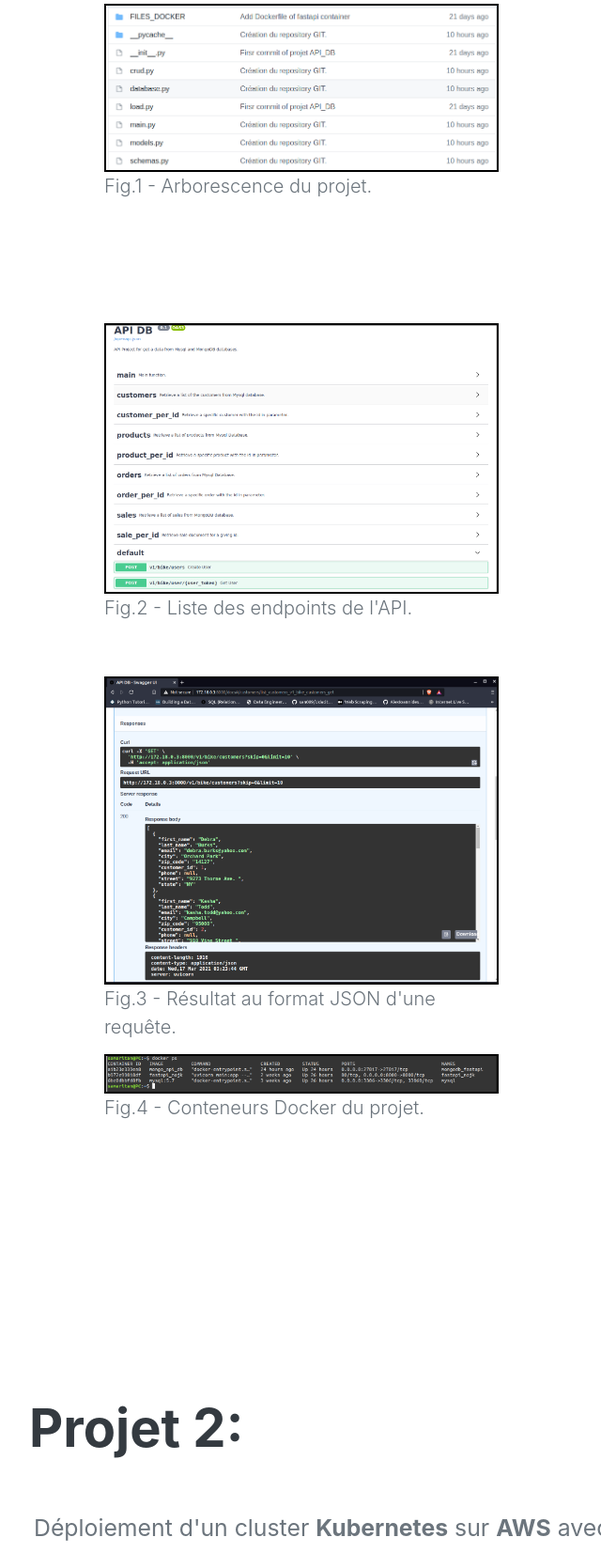
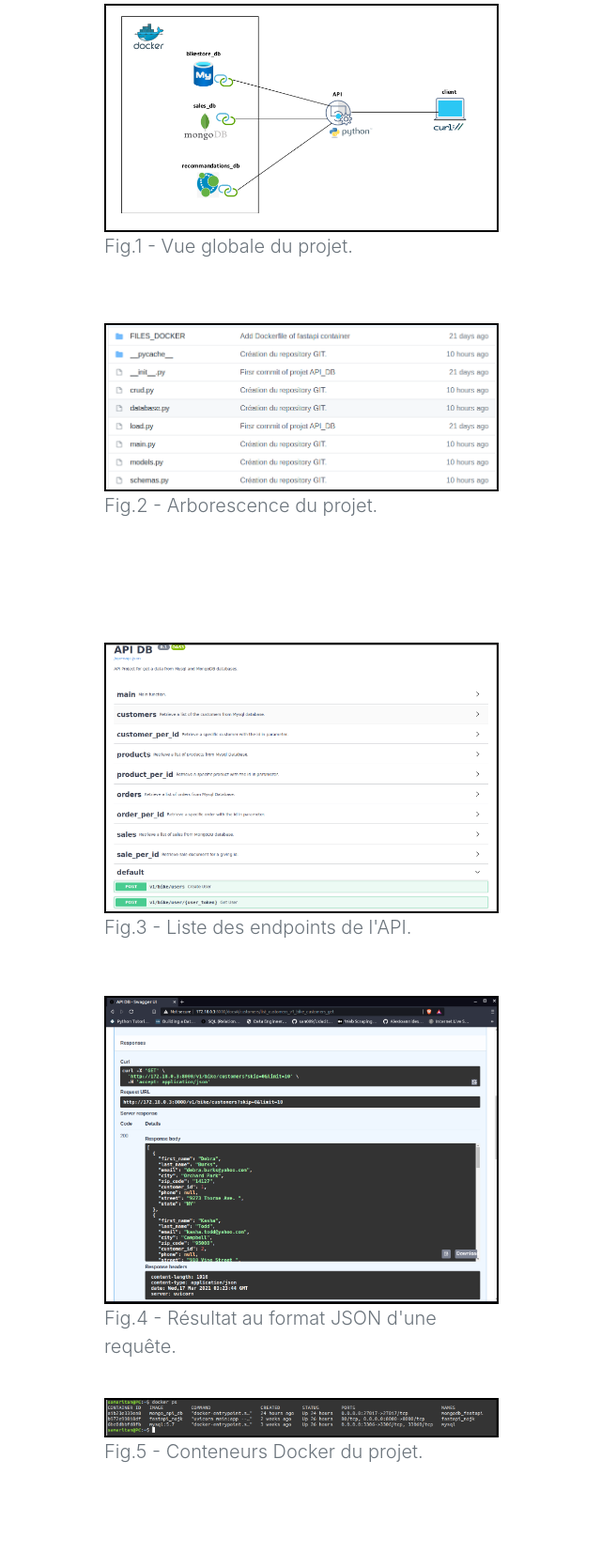
Before and after one commit to obame/obame.github.io, a plain HTML site: page index.html in a window 1280 px wide. Shown: the part 6249-7902 px from the top of the page at 94% size, without its empty margins (329-969 px from the left). Drawn offline with nearby package versions, Linux system fonts and the light colour scheme; a web font is replaced by a local one.

Commit message:
Adding a new image

```diff
--- a/index.html
+++ b/index.html
@@ -353,11 +353,20 @@
 
 											<ul>
 
+                                            <div class=zoom>
+                                                <div class=api_image>
+
+                                                <img src="assets/img/archi_API.png" alt="Capture 1" class="responsive" onclick="document.location.href='assets/img/archi_API.png'"/>
+                                                <figcaption >Fig.1 - Vue globale du projet.</figcaption>
+
+                                                </div>
+                                            </div>
+
 											<div class=zoom>
 												<div class=api_image>
 
 												<img src="assets/img/arborescence_projet.png" alt="Capture 1" class="responsive" onclick="document.location.href='assets/img/arborescence_projet.png'"/>
-												<figcaption >Fig.1 - Arborescence du projet.</figcaption>
+												<figcaption >Fig.2 - Arborescence du projet.</figcaption>
 
 												</div>
 											</div>
@@ -367,7 +376,7 @@
 												<div class=api_image>
 
 												<img src="assets/img/documentation.png" alt="Capture 4" class="responsive" onclick="document.location.href='assets/img/documentation.png'"/>
-												<figcaption >Fig.2 - Liste des endpoints de l'API.</figcaption>
+												<figcaption >Fig.3 - Liste des endpoints de l'API.</figcaption>
 
 												</div>
 											</div>
@@ -377,20 +386,21 @@
 												<div class=api_image>
 
 												<img src="assets/img/capture_resultat_test_customers.png" alt="Capture 3" class="responsive" onclick="document.location.href='assets/img/capture_resultat_test_customers.png'" />
-												<figcaption >Fig.3 - Résultat au format JSON d'une requête. </figcaption>
+												<figcaption >Fig.4 - Résultat au format JSON d'une requête. </figcaption>
 
 												</div>
 											</div>
 
 											<p></p>
 											<p></p>
+                                            <p></p>
 
 											<div class=zoom>
 
 												<div class=api_image>
 
 											  	<img src="assets/img/contenauers_dockers.png" alt="Capture 2" class="responsive" onclick="document.location.href='assets/img/contenauers_dockers.png'"/>
-												<figcaption >Fig.4 - Conteneurs Docker du projet.</figcaption>
+												<figcaption >Fig.5 - Conteneurs Docker du projet.</figcaption>
 
 											</div>
 											</div>
```
Also changed, not shown: assets/img/archi_API.png (added).
